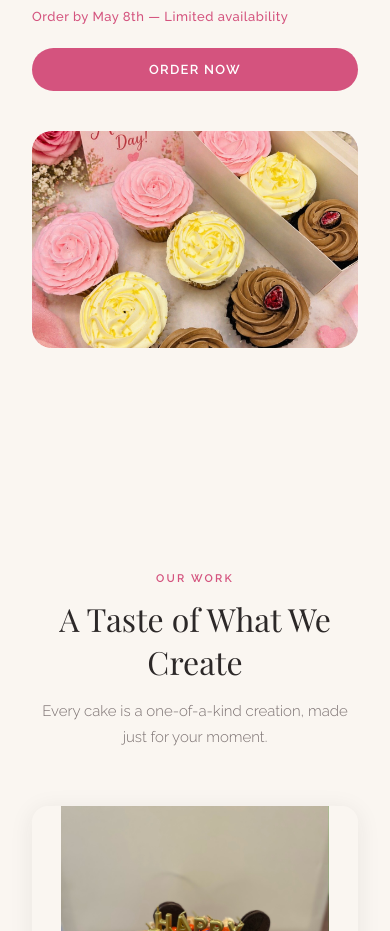
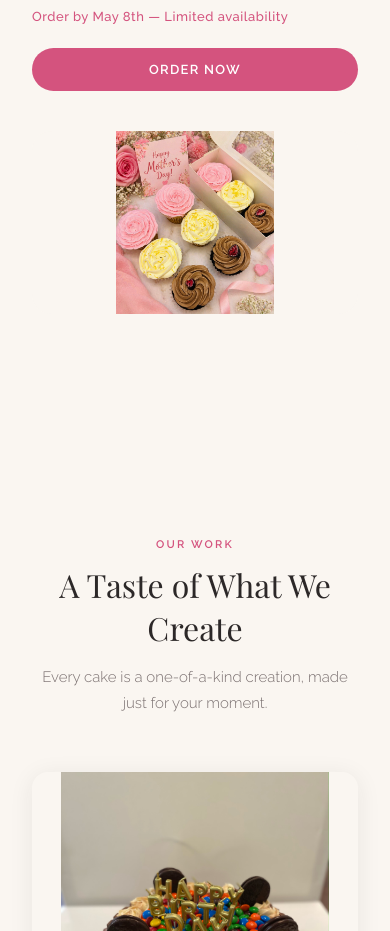
Before and after one commit to omargriffin14/cake-app, a React (Vite) app in the folder frontend/: page / in a window 390 px wide. Shown: the part 1560-2491 px from the top of the page. Built offline with nearby package versions, Linux system fonts and the light colour scheme; no server answers; a web font is replaced by a local one.

Commit message:
Modify aspect ratio and image style in Specials component
Updated aspect ratio for mobile view and changed image style to contain.

```diff
--- a/frontend/src/components/Specials.jsx
+++ b/frontend/src/components/Specials.jsx
@@ -75,12 +75,12 @@ export default function Specials({ onOrderClick }) {
             borderRadius: '20px',
             overflow: 'hidden',
             width: '100%',
-            aspectRatio: isMobile ? '3/2' : '4/5',
+            aspectRatio: isMobile ? '16/9' : '4/5',
           }}>
             <img
               src="/assets/MothersDay.jpg"
               alt="Mother's Day Mini Cupcakes"
-              style={{ width: '100%', height: '100%', objectFit: 'cover' }}
+              style={{ width: '100%', height: '100%', objectFit: 'contain', background: '#FAF6F1' }}
             />
           </div>
         </div>
```
